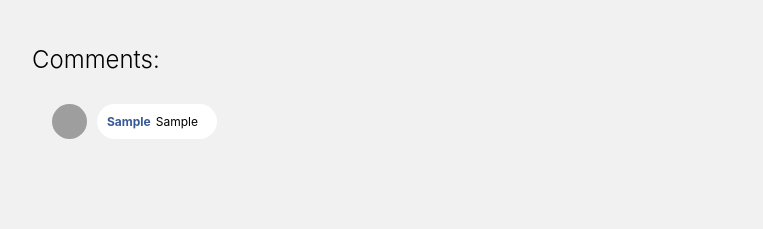
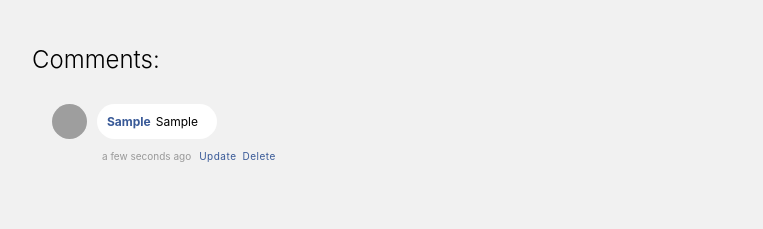
Before and after one commit to Kirill255/mern-comment-box, a React (Create React App) app in the folder client/: page / in a window 1280 px wide. Both pictures are taken after typing "Sample", "Sample" into the empty fields and a click on the button "Submit". Shown: the top 229 px of the page, without its empty margins (258-1021 px from the left). Built offline with nearby package versions, Linux system fonts and the light colour scheme; no server answers; grey boxes are pictures that could not be loaded.

Commit message:
update/delete comments from client and add timestamps to client

```diff
--- a/client/package.json
+++ b/client/package.json
@@ -3,6 +3,7 @@
   "version": "0.1.0",
   "private": true,
   "dependencies": {
+    "moment": "^2.24.0",
     "prop-types": "^15.7.2",
     "react": "^16.8.6",
     "react-dom": "^16.8.6",
--- a/client/src/components/Comment.js
+++ b/client/src/components/Comment.js
@@ -1,8 +1,9 @@
 import React from "react";
 import PropTypes from "prop-types";
 import ReactMarkdown from "react-markdown";
+import moment from "moment";
 
-const Comment = ({ id, author, children }) => (
+const Comment = ({ id, author, children, updatedAt, handleUpdateComment, handleDeleteComment }) => (
   <div className="singleComment">
     <img className="userImage" src={`https://picsum.photos/70?random=${id}`} alt="user_image" />
     <div className="textContent">
@@ -10,7 +11,11 @@ const Comment = ({ id, author, children }) => (
         <h3>{author}</h3>
         <ReactMarkdown source={children} />
       </div>
-      <div className="singleCommentButtons" />
+      <div className="singleCommentButtons">
+        <span className="time">{moment(updatedAt).fromNow()}</span>
+        <a onClick={() => handleUpdateComment(id)}>Update</a>
+        <a onClick={() => handleDeleteComment(id)}>Delete</a>
+      </div>
     </div>
   </div>
 );
@@ -18,8 +23,12 @@ const Comment = ({ id, author, children }) => (
 Comment.defaultProps = {};
 
 Comment.propTypes = {
+  id: PropTypes.string.isRequired,
   author: PropTypes.string.isRequired,
-  children: PropTypes.string.isRequired // text
+  children: PropTypes.string.isRequired, // text
+  updatedAt: PropTypes.string.isRequired,
+  handleUpdateComment: PropTypes.func,
+  handleDeleteComment: PropTypes.func
 };
 
 export default Comment;
--- a/client/src/components/CommentBox.js
+++ b/client/src/components/CommentBox.js
@@ -12,6 +12,7 @@ const CommentBox = () => {
   const [text, setText] = useState("");
   const [data, setData] = useState([]);
   const [error, setError] = useState(null);
+  const [updateId, setUpdateId] = useState(null);
   const intervalRef = useRef();
 
   const loadCommentsFromServer = () => {
@@ -29,8 +30,26 @@ const CommentBox = () => {
   const handleSubmit = (e) => {
     e.preventDefault();
     if (!author || !text) return;
+    if (updateId) {
+      updateComment();
+    } else {
+      createComment();
+    }
+  };
+
+  const createComment = () => {
+    if (!author || !text) return;
     // сначала обновляем нашу data, чтобы сразу же отобразить новый коммент, _id произвольный, через 2c сработает setInterval и подтянутся новые данные с сервера, с уже сервером(базой) установленным _id
-    const newComments = [...data, { _id: Date.now().toString(), author, text }];
+    const newComments = [
+      ...data,
+      {
+        _id: Date.now().toString(),
+        author,
+        text,
+        createdAt: new Date().toISOString(),
+        updatedAt: new Date().toISOString()
+      }
+    ];
     setData(newComments);
 
     fetch("/api/comments", {
@@ -51,6 +70,56 @@ const CommentBox = () => {
       });
   };
 
+  const updateComment = () => {
+    fetch(`/api/comments/${updateId}`, {
+      method: "PUT",
+      headers: { "Content-Type": "application/json" },
+      body: JSON.stringify({ author, text })
+    })
+      .then((res) => res.json())
+      .then((res) => {
+        if (!res.success) {
+          setError(res.error.message || res.error);
+        } else {
+          // успешно отправлено
+          setAuthor("");
+          setText("");
+          setError(null);
+          setUpdateId(null);
+        }
+      });
+  };
+
+  const handleUpdateComment = (id) => {
+    const oldComment = data.find((c) => c._id === id);
+    if (!oldComment) return;
+    setAuthor(oldComment.author);
+    setText(oldComment.text);
+    setUpdateId(id);
+  };
+
+  const handleDeleteComment = (id) => {
+    // сначала обновляем нашу data, чтобы сразу же отобразить что коммент удалён
+    const index = data.findIndex((c) => c._id === id);
+    const newComments = [...data.slice(0, index), ...data.slice(index + 1)];
+    setData(newComments);
+
+    fetch(`api/comments/${id}`, {
+      method: "DELETE"
+    })
+      .then((res) => res.json())
+      .then((res) => {
+        if (!res.success) {
+          setError(res.error.message || res.error);
+        } else {
+          setAuthor("");
+          setText("");
+          setError(null);
+          setUpdateId(null);
+        }
+      });
+  };
+
   const handleChangeAuthor = (e) => setAuthor(e.target.value);
   const handleChangeText = (e) => setText(e.target.value);
 
@@ -67,7 +136,11 @@ const CommentBox = () => {
     <div className="container">
       <div className="comments">
         <h2>Comments:</h2>
-        <CommentList data={data} />
+        <CommentList
+          data={data}
+          handleUpdateComment={handleUpdateComment}
+          handleDeleteComment={handleDeleteComment}
+        />
       </div>
 
       <div className="form">
--- a/client/src/components/CommentList.js
+++ b/client/src/components/CommentList.js
@@ -3,9 +3,16 @@ import PropTypes from "prop-types";
 
 import Comment from "./Comment";
 
-const CommentList = ({ data }) => {
+const CommentList = ({ data, handleUpdateComment, handleDeleteComment }) => {
   const commentNodes = data.map((comment) => (
-    <Comment key={comment._id} id={comment._id} author={comment.author}>
+    <Comment
+      key={comment._id}
+      id={comment._id}
+      author={comment.author}
+      updatedAt={comment.updatedAt}
+      handleUpdateComment={handleUpdateComment}
+      handleDeleteComment={handleDeleteComment}
+    >
       {comment.text}
     </Comment>
   ));
@@ -22,9 +29,12 @@ CommentList.propTypes = {
     PropTypes.shape({
       id: PropTypes.string,
       author: PropTypes.string,
-      text: PropTypes.string
+      text: PropTypes.string,
+      updatedAt: PropTypes.string
     })
-  )
+  ),
+  handleUpdateComment: PropTypes.func,
+  handleDeleteComment: PropTypes.func
 };
 
 export default CommentList;
```
Also changed, not shown: 1 other file (tests, documents, lock files or other folders).
